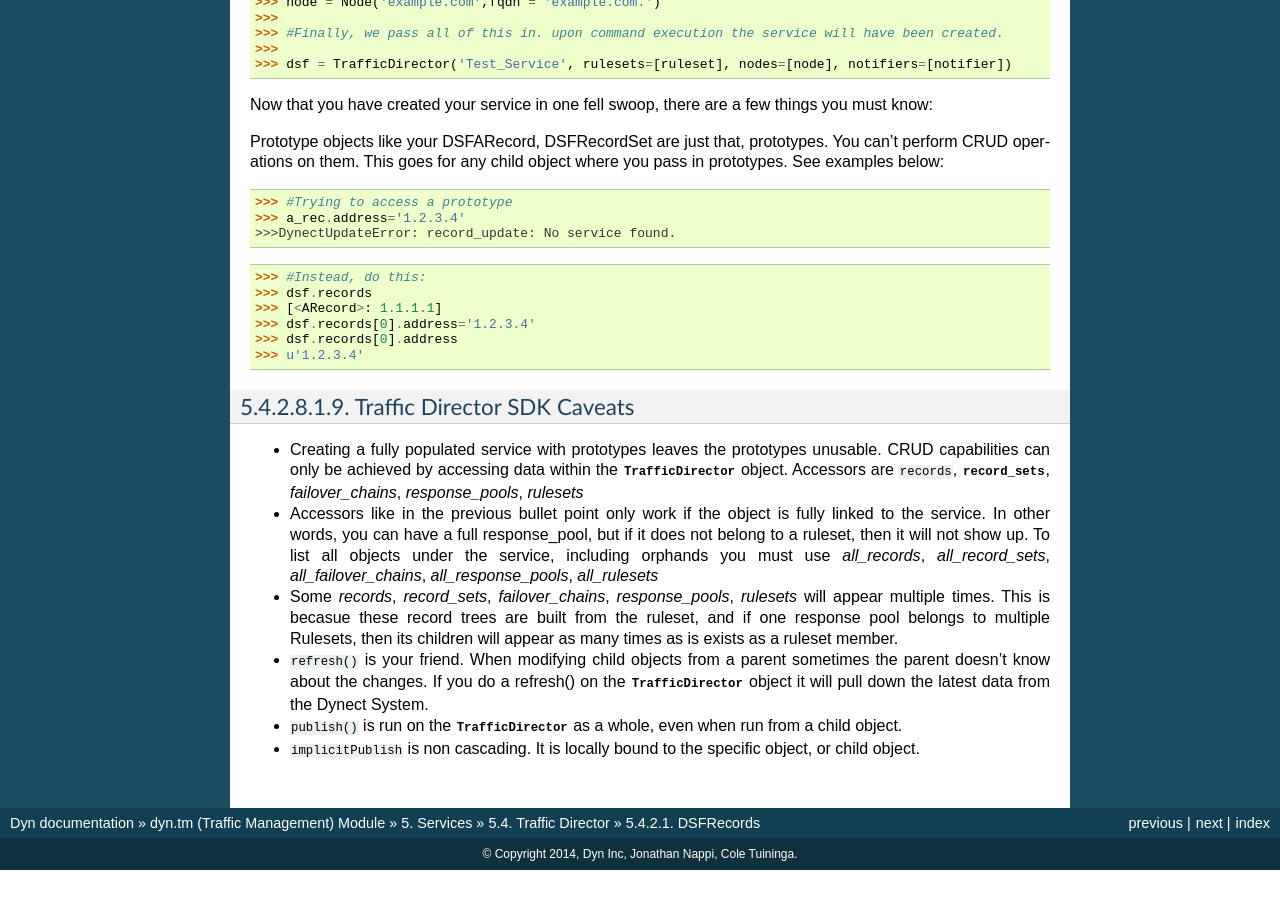
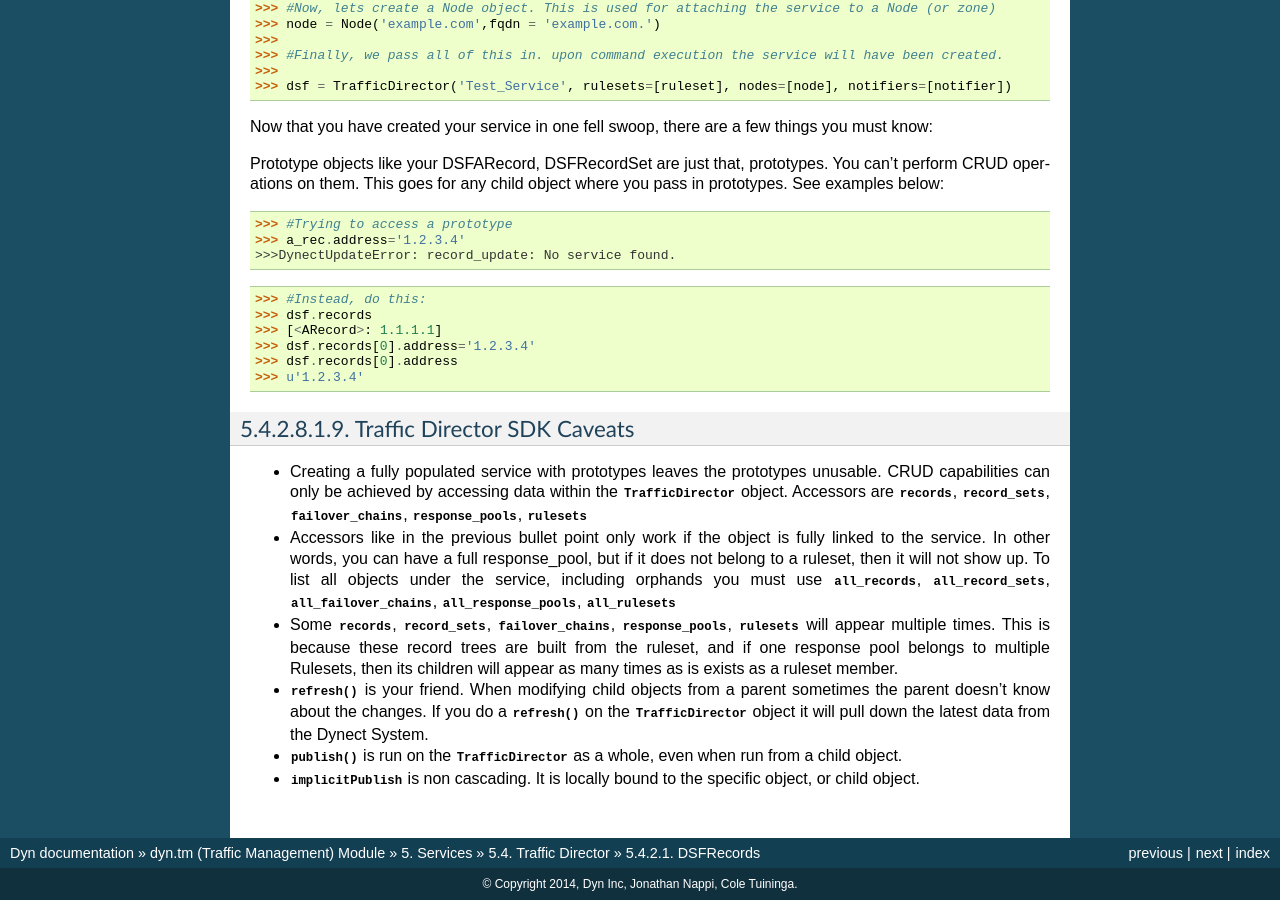
Before and after one commit to dyninc/dyn-python, a Sphinx documentation site: the page built from docs/tm/services/dsf/dsf.rst, in a window 1280 px wide and 900 px high, scrolled down 15863 px. Built offline with Sphinx 7.4.7, drawn with Linux system fonts in a browser that asks for light colours; pages that are not in the unit, such as notebooks, are missing from menus; the version number could not be read and is left out; cross-references to code outside the pages are shown as plain code; before the commit the page ends 16733 px from its top, so only the background shows below that; some of the changed text lies outside the part shown.

Commit message:
cleanup docs and docstrings.

```diff
--- a/docs/tm/services/dsf/dsf.rst
+++ b/docs/tm/services/dsf/dsf.rst
@@ -107,7 +107,7 @@ objects from within a Python script. We'll stick to a simple :class:`DSFARecord`
 
 Create DSF__Record
 ^^^^^^^^^^^^^^^^^^
-We'll assume you already have a :class:`DSFRecordset` object called `record_set` in existence for this example.
+We'll assume you already have a :class:`DSFRecordset` object called :mod:`record_set` in existence for this example.
 
     >>> from dyn.tm.services.dsf import DSFARecord
     >>> record = DSFARecord('10.1.1.1', label='TEST RECORD', weight=1, automation='auto', eligible=True)
@@ -177,7 +177,7 @@ To make the record_set and its child A records in one create action:
     >>> #Now, we create this record_set by adding it to an existing failover_chain
     >>> record_set.add_to_failover_chain(failover_chain) #This is automatically published.
 
-As with all other DSF objects, the prototypes `record1` `record2` can't be used in CRUD operations. You must access these
+As with all other DSF objects, the prototypes :mod:`record1` :mod:`record2` can't be used in CRUD operations. You must access these
 objects within the record_set.
 
     >>> record_set.records
@@ -249,7 +249,7 @@ objects from within a Python script.
 
 Create DSFFailoverChain
 ^^^^^^^^^^^^^^^^^^^^^^^
-We'll assume you already have a :class:`DSFResponsePool` object named `response_pool` in existence for this example.
+We'll assume you already have a :class:`DSFResponsePool` object named :mod:`response_pool` in existence for this example.
 
     >>> from dyn.tm.services.dsf import DSFFailoverChain
     >>> #set up failover_chain
@@ -635,7 +635,7 @@ The following shows the creation of the very most basic empty :class:`TrafficDir
 Adding a Ruleset to your Traffic Director Service
 ^^^^^^^^^^^^^^^^^^^^^^^^^^^^^^^^^^^^^^^^^^^^^^^^^
 The TrafficDirector service has a cascading style of adding sub objects where the child object
-is added to the parent by either and `add_to_` function, or a create. This helps enforce
+is added to the parent by either and :mod:`add_to_` function, or a create. This helps enforce
 that children objects do not become orphaned.
 
    >>> #Continuing from the example above.
@@ -831,22 +831,27 @@ Traffic Director SDK Caveats
 *  Creating a fully populated service with prototypes leaves the prototypes unusable.
    CRUD capabilities can only be achieved   by accessing data within the
    :class:`TrafficDirector` object.
-   Accessors are :param:`records`, :mod:`record_sets`, `failover_chains`, `response_pools`, `rulesets`
+   Accessors are :mod:`records`, :mod:`record_sets`, :mod:`failover_chains`, :mod:`response_pools`, :mod:`rulesets`
+
 
 *  Accessors like in the previous bullet point only work if the object is fully linked to the service.
    In other words, you can have a full response_pool, but if it does not belong to a ruleset, then it will
    not show up.
-   To list all objects under the service, including orphands you must use `all_records`, `all_record_sets`,
-   `all_failover_chains`, `all_response_pools`, `all_rulesets`
+   To list all objects under the service, including orphands you must use :mod:`all_records`, :mod:`all_record_sets`,
+   :mod:`all_failover_chains`, :mod:`all_response_pools`, :mod:`all_rulesets`
 
-*  Some `records`, `record_sets`, `failover_chains`, `response_pools`, `rulesets` will appear multiple times.
-   This is becasue these record trees are built from the ruleset, and if one response pool belongs to multiple
+
+*  Some :mod:`records`, :mod:`record_sets`, :mod:`failover_chains`, :mod:`response_pools`, :mod:`rulesets` will appear multiple times.
+   This is because these record trees are built from the ruleset, and if one response pool belongs to multiple
    Rulesets, then its children will appear as many times as is exists as a ruleset member.
 
-*  :param:`refresh()` is your friend. When modifying child objects from a parent sometimes the parent doesn't know about
-   the changes. If you do a refresh() on the :class:`TrafficDirector` object it will pull down the latest data
+
+*  :mod:`refresh()` is your friend. When modifying child objects from a parent sometimes the parent doesn't know about
+   the changes. If you do a :mod:`refresh()` on the :class:`TrafficDirector` object it will pull down the latest data
    from the Dynect System.
 
-*  :param:`publish()` is run on the :class:`TrafficDirector` as a whole, even when run from a child object.
 
-*  :param:`implicitPublish` is non cascading. It is locally bound to the specific object, or child object.
+*  :mod:`publish()` is run on the :class:`TrafficDirector` as a whole, even when run from a child object.
+
+
+*  :mod:`implicitPublish` is non cascading. It is locally bound to the specific object, or child object.
```
Also changed, not shown: other parts of docs/tm/services/dsf/dsf.rst (+13 -13 lines), 1 other file.
